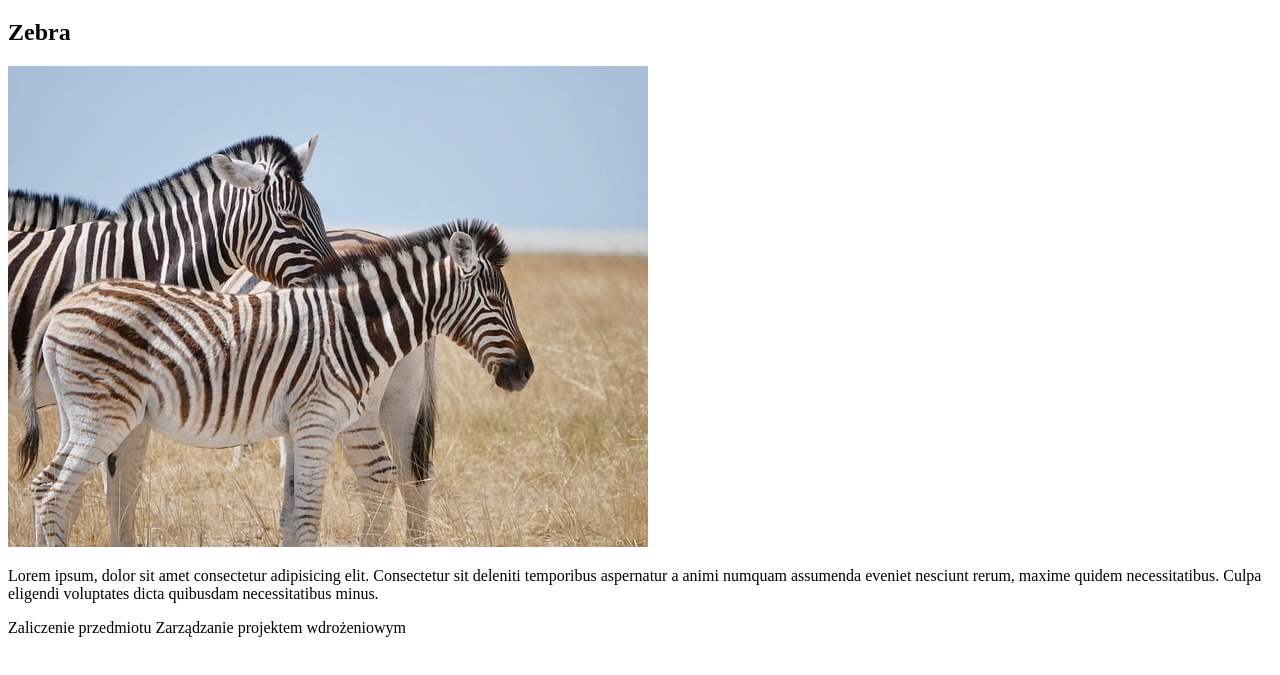
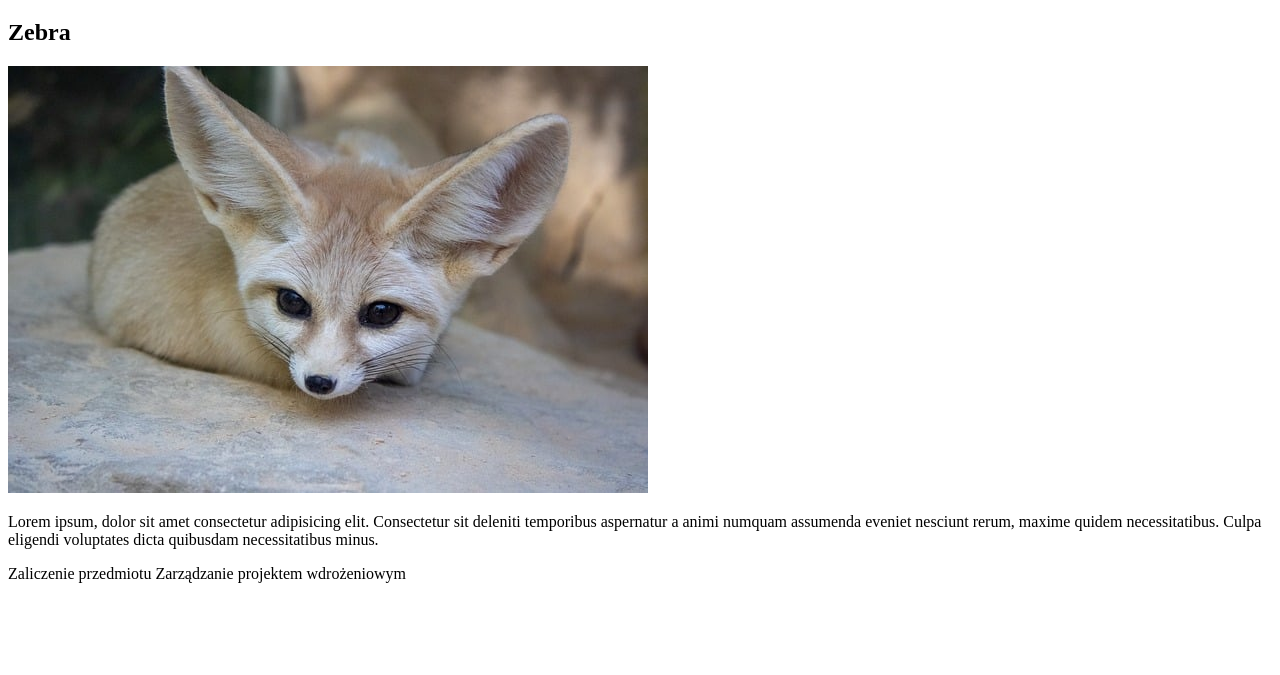
Before and after one commit to magdamadej/zaliczenie-wz-inin5-wszyscy, a plain HTML site: page index.html in a window 1280 px wide. Shown: the part 61-736 px from the top of the page. Drawn offline with Linux system fonts and the light colour scheme.

Commit message:
edit animal

```diff
--- a/index.html
+++ b/index.html
@@ -12,7 +12,7 @@
     <main>
         <section>
             <h2>Zebra</h2>
-            <img src="./img/zebra.jpg" alt="">
+            <img src="./img/fenek.jpg" alt="">
             <p>Lorem ipsum, dolor sit amet consectetur adipisicing elit. Consectetur sit deleniti temporibus aspernatur a animi numquam assumenda eveniet nesciunt rerum, maxime quidem necessitatibus. Culpa eligendi voluptates dicta quibusdam necessitatibus minus.</p>
         </section>
     </main>
```
